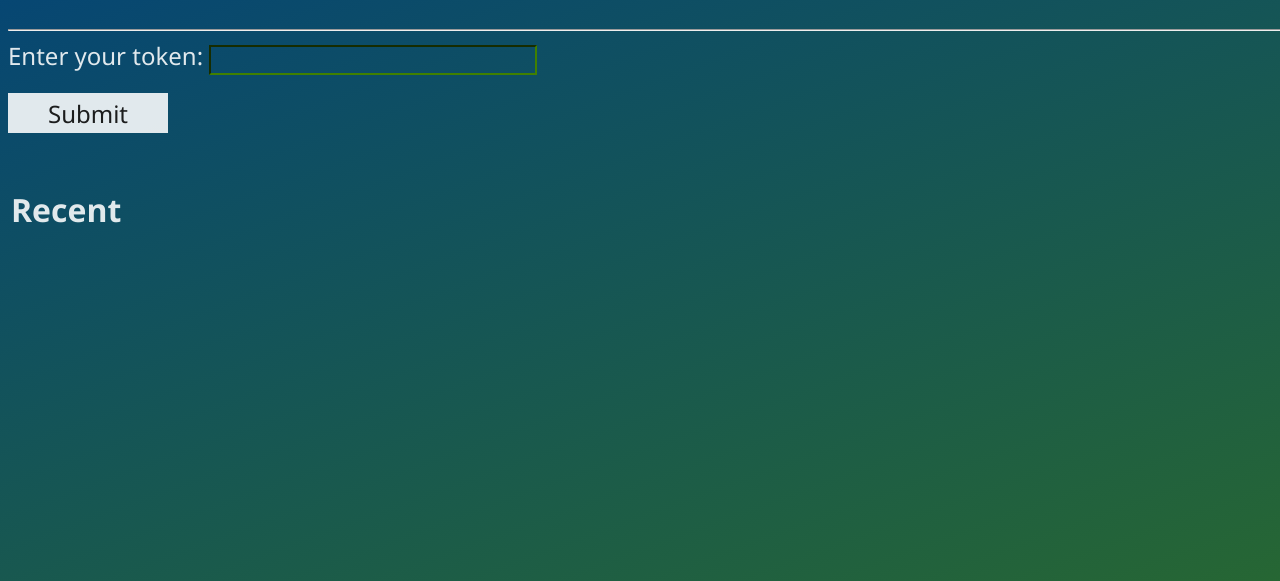
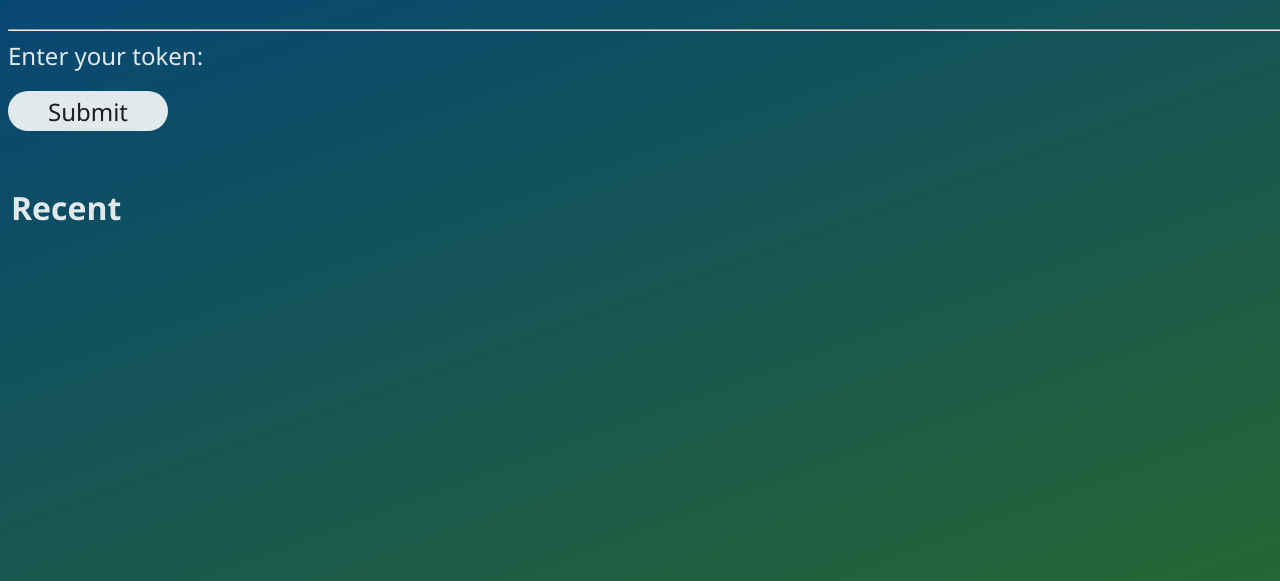
Before and after one commit to SHArdowYT/public, a plain HTML site: page index.html in a window 1280 px wide. Shown: the part 219-800 px from the top of the page. Drawn offline with Linux system fonts and the light colour scheme.

Commit message:
Update forwarder.css

```diff
--- a/forwarder.css
+++ b/forwarder.css
@@ -34,6 +34,9 @@
             border-color: #408000;
             width: 320px;
             height: 24px;
+            border: none;
+            border-color: transparent;
+            outline: none;
         }
 
         #tokenSubmit
@@ -44,6 +47,10 @@
             color: #000000E0;
             width: 160px;
             height: 40px;
+            border: none;
+            border-radius: 20px;
+            border-color: transparent;
+            outline: none;
         }
 
         #tokenInstructions
```
